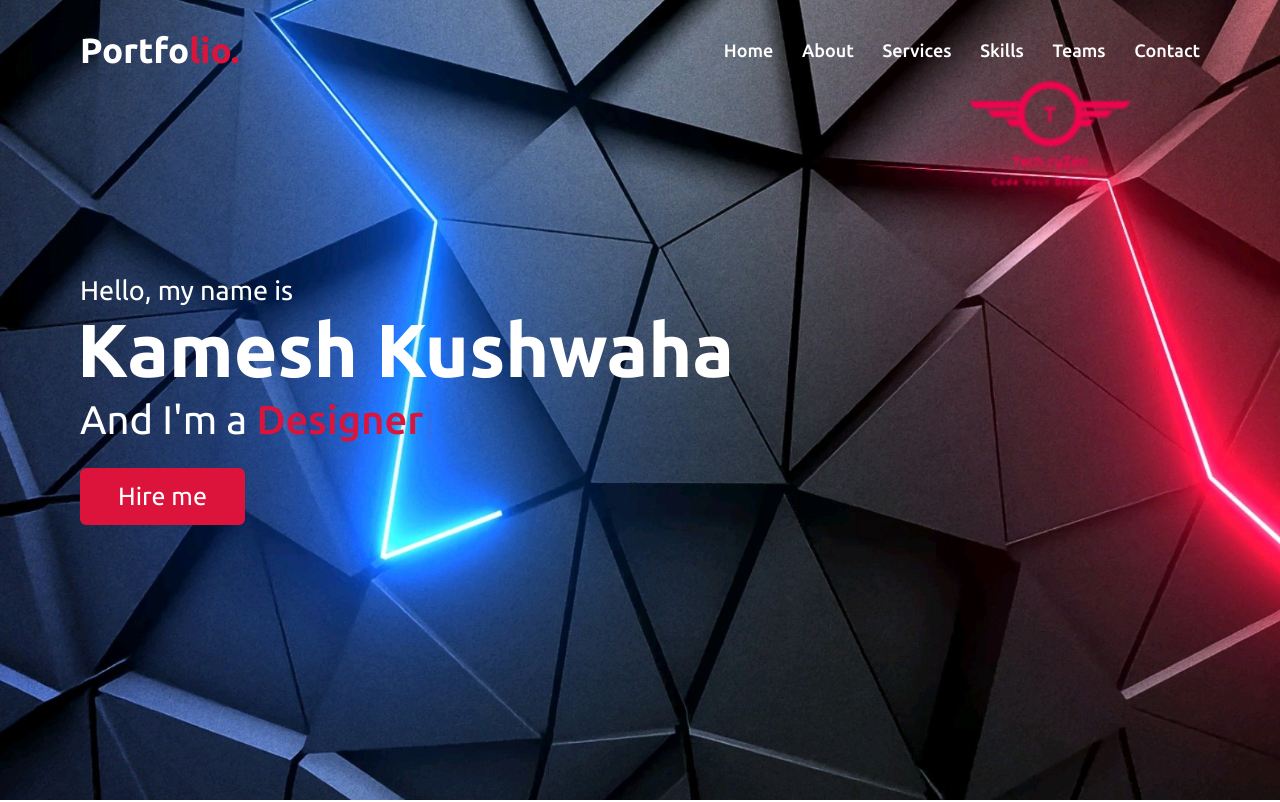
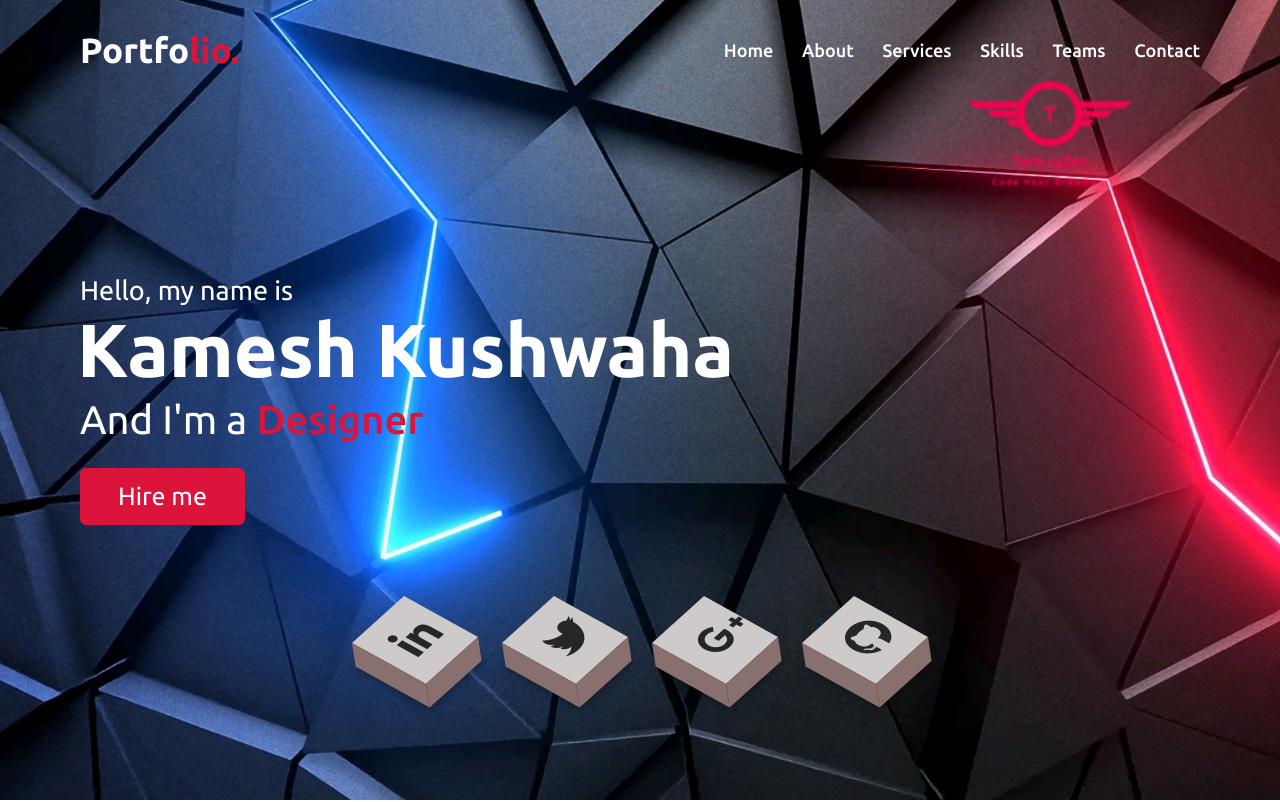
Before and after one commit to kameshkushwaha/ryzotech.io, a plain HTML site: page index.html in a window 1280 px wide. Shown: the top 802 px of the page. Drawn offline with nearby package versions, Linux system fonts and the light colour scheme.

Commit message:
Add social media icons

```diff
--- a/index.html
+++ b/index.html
@@ -57,6 +57,31 @@
 
         </div>
         <div id="logo"><a><img src="img/logo.png" ></a></div>
+
+           <div id="icon" >
+            <ul class="va">
+            <li>
+                <a href="https://www.linkedin.com/in/kamesh-kushwaha-a7a3431a1/">
+                    <i class="fab fa-linkedin-in" aria-hidden="true"></i>
+                </a>
+            </li>
+            <li>
+                <a href="https://twitter.com/K2RyZeN">
+                    <i class="fa fa-twitter" aria-hidden="true"></i>
+                </a>
+            </li>
+            <li>
+                <a href="http//kameshkushwaha2001@gmail.com">
+                    <i class="fa fa-google-plus" aria-hidden="true"></i>
+                </a>
+            </li>
+            <li>
+                <a href="https://github.com/kameshkushwaha">
+                    <i class="fab fa-github" aria-hidden="true"></i>
+                </a>
+            </li>
+        </ul>
+           </div>
 
     </section>
 
@@ -321,7 +346,7 @@
 
 
 
-
+    <script src="https://kit.fontawesome.com/dd8c49730d.js" crossorigin="anonymous"></script>
     <script src="script.js"></script>
 </body>
 
--- a/style.css
+++ b/style.css
@@ -220,6 +220,137 @@ section .title::after{
 
 }
 
+/*Socil media icon */
+
+
+#icon ul {
+    position: absolute;
+    top: 80%;
+    left: 50%;
+    transform: translate(-50%, -50%);
+    display: flex;
+    margin: 0;
+    padding: 0;
+}
+
+#icon .va li {
+    list-style: none;
+    margin: 0 40px;
+}
+
+.va li a .fa {
+    font-size: 40px;
+    color: #262626;
+    line-height: 80px;
+    transition: .5s;
+    padding-right: 14px;
+}
+.va li a .fab {
+    font-size: 40px;
+    color: #262626;
+    line-height: 80px;
+    transition: .5s;
+    padding-right: 14px;
+}
+
+ .va li a {
+    text-decoration: none;
+    display: absolute;
+    display: block;
+    width: 70px;
+    height: 80px;
+    background: #cecaca;
+    text-align: center;
+    padding-left: 20px;
+    transform: rotate(318deg) skew(199deg) translate(0, 0);
+    transition: .5s;
+    box-shadow: -20px 20px 10px rgba(0, 0, 0, .5);
+}
+
+ .va li a:before {
+    content: '';
+    position: absolute;
+    top: 10px;
+    left: -20px;
+    height: 100%;
+    width: 20px;
+    background: #8a6f6f;
+    transform: .5s;
+    transform: rotate(0deg) skewY(-45deg);
+}
+
+ .va li a:after {
+    content: '';
+    position: absolute;
+    bottom: -20px;
+    left: -10px;
+    height: 20px;
+    width: 100%;
+    background: #8a6f6f;
+    transform: .5s;
+    transform: rotate(0deg) skewX(-45deg);
+}
+
+ .va li a:hover {
+    transform: skew(5deg) translate(20px, -50px);
+    box-shadow: -50px 50px 50px rgba(0, 0, 0, .5);
+}
+
+ .va li:hover .fa {
+    color: #fff;
+}
+
+ .va li:hover span {
+    color: #fff;
+}
+
+ .va li:hover:nth-child(1) a {
+    background: #3b5998;
+}
+
+ .va li:hover:nth-child(1) a:before {
+    background: #365492;
+}
+
+ .va li:hover:nth-child(1) a:after {
+    background: #4a69ad;
+}
+
+ .va li:hover:nth-child(2) a {
+    background: #00aced;
+}
+
+ .va li:hover:nth-child(2) a:before {
+    background: #097aa5;
+}
+
+ .va li:hover:nth-child(2) a:after {
+    background: #53b9e0;
+}
+
+ .va li:hover:nth-child(3) a {
+    background: #dd4b39;
+}
+
+ .va li:hover:nth-child(3) a:before {
+    background: #b33a2b;
+}
+
+ .va li:hover:nth-child(3) a:after {
+    background: #e66a5a;
+}
+
+ .va li:hover:nth-child(4) a {
+    background: #e4405f;
+}
+
+ .va li:hover:nth-child(4) a:before {
+    background: #d81c3f;
+}
+
+ .va li:hover:nth-child(4) a:after {
+    background: #e46880;
+}
 
 /* about section styling */
 .about .title::after{
```
